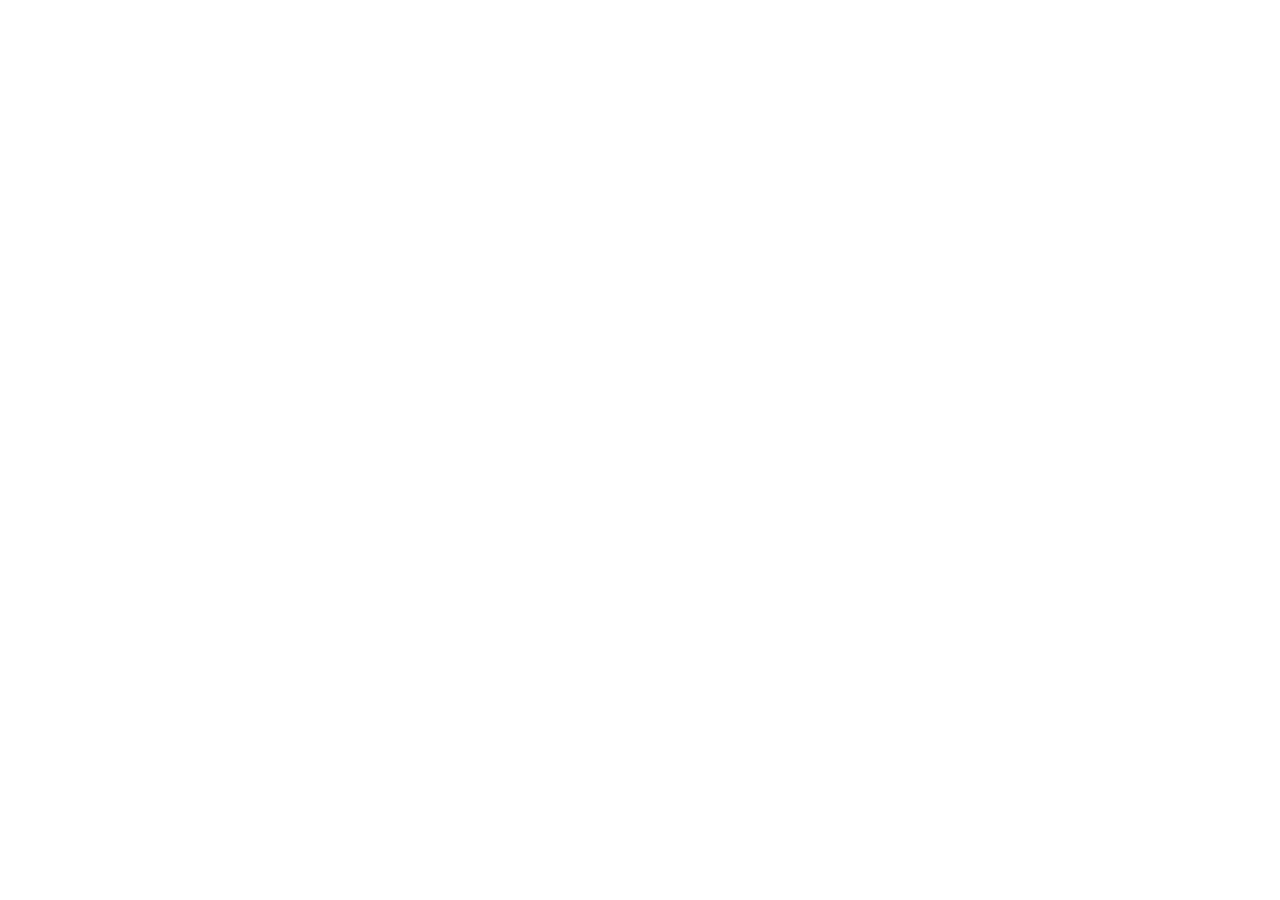
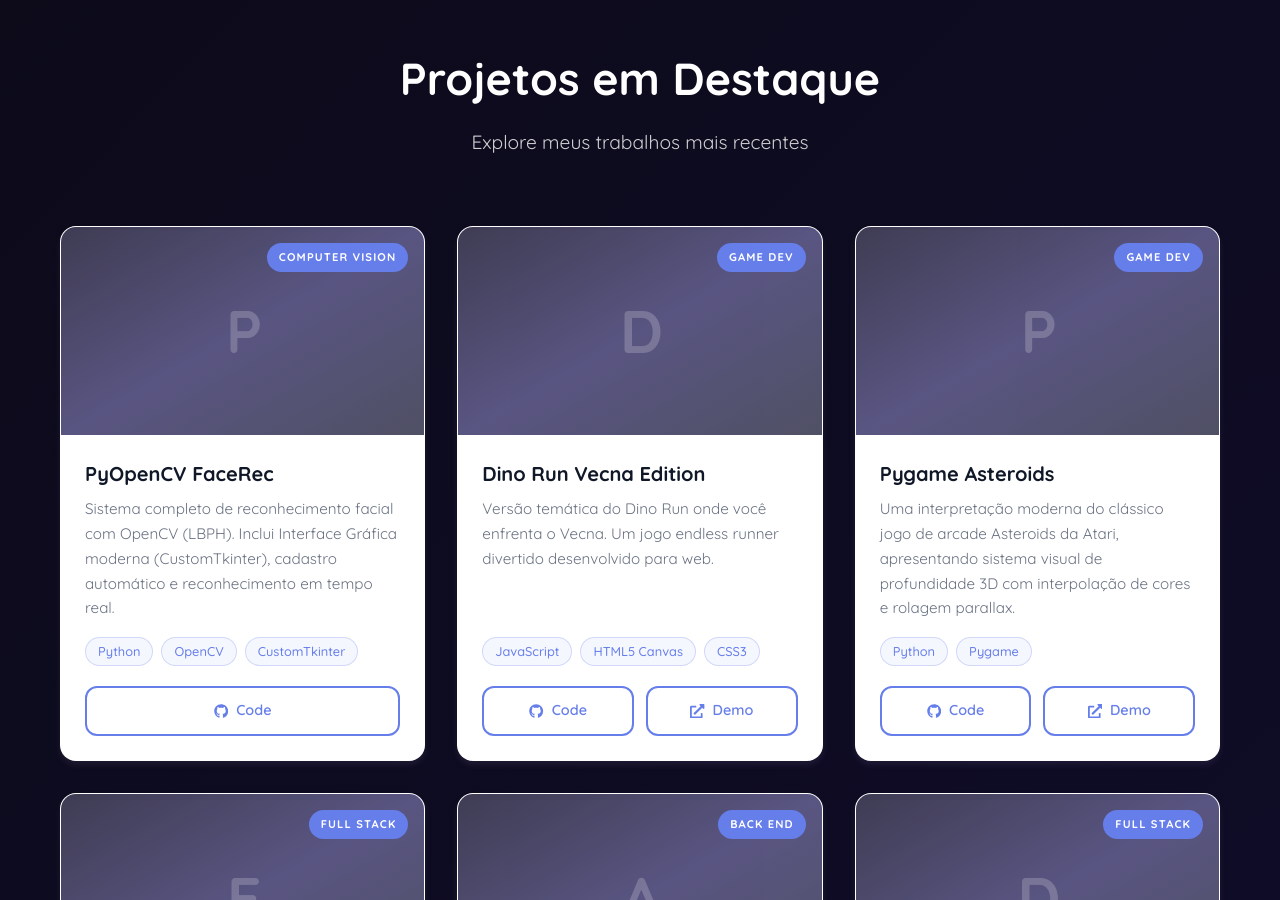
Before and after one commit to amonfanticelli/professional-portfolio, a Next.js app: page / in a window 1280 px wide. Shown: the part 1900-2800 px from the top of the page. Before the commit the page ends 1849 px from the top, so only its background shows below. Built offline with nearby package versions, Linux system fonts and the light colour scheme.

Commit message:
feat: projects complete

```diff
--- a/app/globals.css
+++ b/app/globals.css
@@ -137,6 +137,22 @@ header {
   color: #667eea;
 }
 
+.projeto-card {
+  transition: var(--transition);
+  box-shadow: var(--shadow-sm);
+}
+
+.projeto-card:hover {
+  transform: translateY(-8px);
+  box-shadow: 0 20px 40px rgba(0, 0, 0, 0.15);
+  border-color: rgba(255, 107, 157, 0.4);
+}
+
+.projeto-btn:hover {
+  color: white !important;
+  background: #667eea;
+}
+
 @keyframes floatProfile {
   0%,
   100% {
--- a/app/page.tsx
+++ b/app/page.tsx
@@ -16,6 +16,7 @@ import {
   FaPython,
   FaGitAlt,
   FaAws,
+  FaExternalLinkAlt,
 } from "react-icons/fa";
 
 import {
@@ -270,6 +271,181 @@ export default function Home() {
           </div>
         </div>
       </section>
+
+      <section id="projetos" className="py-24 w-full relative">
+        <div className="mx-auto max-w-[1200px] px-5 w-full">
+          <h3 className="reveal text-[2.8rem] text-white font-bold text-center mx-auto mb-3.75 max-w-full px-2.5">
+            Projetos em Destaque
+          </h3>
+          <p className="reveal text-center text-white/80 text-[1.2rem] mb-17.5 max-w-150 mx-auto px-2.5">
+            Explore meus trabalhos mais recentes
+          </p>
+
+          <div className="grid grid-cols-1 md:grid-cols-2 lg:grid-cols-3 gap-8">
+            {[
+              {
+                title: "PyOpenCV FaceRec",
+                description:
+                  "Sistema completo de reconhecimento facial com OpenCV (LBPH). Inclui Interface Gráfica moderna (CustomTkinter), cadastro automático e reconhecimento em tempo real.",
+                tags: ["Python", "OpenCV", "CustomTkinter"],
+                category: "COMPUTER VISION",
+                categoryColor: "#667eea",
+                github: "https://github.com/amonfanticelli",
+                demo: null as string | null,
+                image: null as string | null,
+              },
+              {
+                title: "Dino Run Vecna Edition",
+                description:
+                  "Versão temática do Dino Run onde você enfrenta o Vecna. Um jogo endless runner divertido desenvolvido para web.",
+                tags: ["JavaScript", "HTML5 Canvas", "CSS3"],
+                category: "GAME DEV",
+                categoryColor: "#667eea",
+                github: "https://github.com/amonfanticelli",
+                demo: "https://github.com/amonfanticelli" as string | null,
+                image: null as string | null,
+              },
+              {
+                title: "Pygame Asteroids",
+                description:
+                  "Uma interpretação moderna do clássico jogo de arcade Asteroids da Atari, apresentando sistema visual de profundidade 3D com interpolação de cores e rolagem parallax.",
+                tags: ["Python", "Pygame"],
+                category: "GAME DEV",
+                categoryColor: "#667eea",
+                github: "https://github.com/amonfanticelli",
+                demo: "https://github.com/amonfanticelli" as string | null,
+                image: null as string | null,
+              },
+              {
+                title: "E-commerce VTEX",
+                description:
+                  "Desenvolvimento e manutenção de loja virtual em VTEX IO com componentes customizados, otimização de performance e integração com APIs de pagamento.",
+                tags: ["VTEX IO", "React", "TypeScript"],
+                category: "FULL STACK",
+                categoryColor: "#667eea",
+                github: "https://github.com/amonfanticelli",
+                demo: null as string | null,
+                image: null as string | null,
+              },
+              {
+                title: "API RESTful Node",
+                description:
+                  "API robusta com Node.js e Express seguindo Repository Pattern com TypeORM. Autenticação JWT, estrutura MVC e banco PostgreSQL.",
+                tags: ["Node.js", "Express", "PostgreSQL"],
+                category: "BACK END",
+                categoryColor: "#667eea",
+                github: "https://github.com/amonfanticelli",
+                demo: null as string | null,
+                image: null as string | null,
+              },
+              {
+                title: "Dashboard Analytics",
+                description:
+                  "Dashboard analítico com Next.js para visualização de dados em tempo real, gráficos interativos e filtros dinâmicos com Context API.",
+                tags: ["Next.js", "TypeScript", "Tailwind"],
+                category: "FULL STACK",
+                categoryColor: "#667eea",
+                github: "https://github.com/amonfanticelli",
+                demo: "https://github.com/amonfanticelli" as string | null,
+                image: null as string | null,
+              },
+            ].map(
+              ({
+                title,
+                description,
+                tags,
+                category,
+                categoryColor,
+                github,
+                demo,
+                image,
+              }) => (
+                <div
+                  key={title}
+                  className="projeto-card reveal bg-white rounded-2xl overflow-hidden border border-transparent flex flex-col"
+                  style={
+                    { "--card-accent": categoryColor } as React.CSSProperties
+                  }
+                >
+                  <div className="relative w-full h-52 overflow-hidden flex items-center justify-center">
+                    {image ? (
+                      <img
+                        src={image}
+                        alt={title}
+                        className="w-full h-full object-cover"
+                      />
+                    ) : (
+                      <div className="w-full h-full bg-linear-to-br from-[#0f0c29] via-[#302b63] to-[#24243e] flex items-center justify-center opacity-80">
+                        <span className="text-white/20 text-6xl font-black tracking-tighter select-none">
+                          {title.charAt(0)}
+                        </span>
+                      </div>
+                    )}
+                    <span
+                      className="absolute top-4 right-4 text-white text-[0.7rem] font-bold px-3 py-1.5 rounded-full tracking-widest uppercase"
+                      style={{ background: categoryColor }}
+                    >
+                      {category}
+                    </span>
+                  </div>
+
+                  <div className="flex flex-col flex-1 p-6">
+                    <h4 className="text-[1.25rem] font-bold text-gray-900 mb-2">
+                      {title}
+                    </h4>
+                    <p className="text-gray-500 text-[0.95rem] leading-relaxed mb-4 flex-1">
+                      {description}
+                    </p>
+
+                    <div className="flex flex-wrap gap-2 mb-5">
+                      {tags.map((tag) => (
+                        <span
+                          key={tag}
+                          className="text-[0.8rem] px-3 py-1 rounded-full border font-medium"
+                          style={{
+                            color: categoryColor,
+                            borderColor: `${categoryColor}40`,
+                            background: `${categoryColor}10`,
+                          }}
+                        >
+                          {tag}
+                        </span>
+                      ))}
+                    </div>
+
+                    <div className="flex gap-3">
+                      <a
+                        href={github}
+                        target="_blank"
+                        className="projeto-btn flex-1 flex items-center justify-center gap-2 py-3 rounded-xl border-2 text-[0.9rem] font-semibold transition-all duration-300"
+                        style={{
+                          borderColor: categoryColor,
+                          color: categoryColor,
+                        }}
+                      >
+                        <FaGithub /> Code
+                      </a>
+                      {demo && (
+                        <a
+                          href={demo}
+                          target="_blank"
+                          className="projeto-btn flex-1 flex items-center justify-center gap-2 py-3 rounded-xl border-2 text-[0.9rem] font-semibold transition-all duration-300"
+                          style={{
+                            borderColor: categoryColor,
+                            color: categoryColor,
+                          }}
+                        >
+                          <FaExternalLinkAlt /> Demo
+                        </a>
+                      )}
+                    </div>
+                  </div>
+                </div>
+              ),
+            )}
+          </div>
+        </div>
+      </section>
     </>
   );
 }
```
